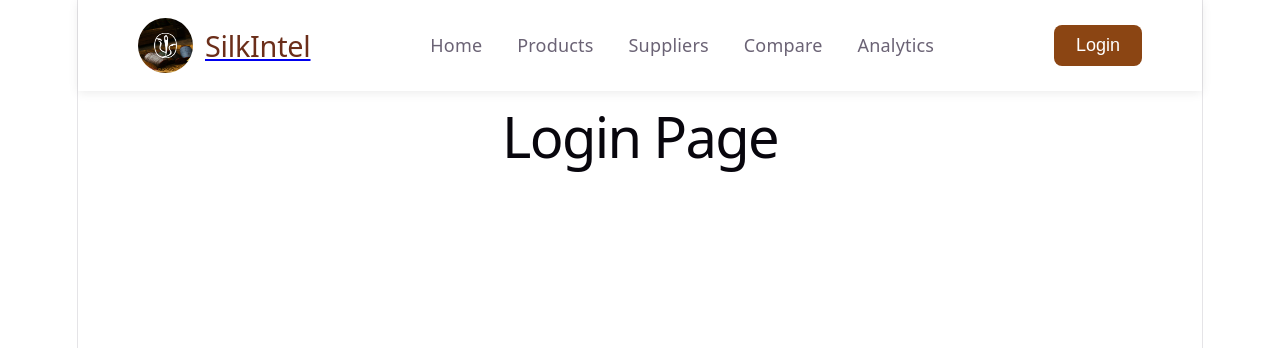
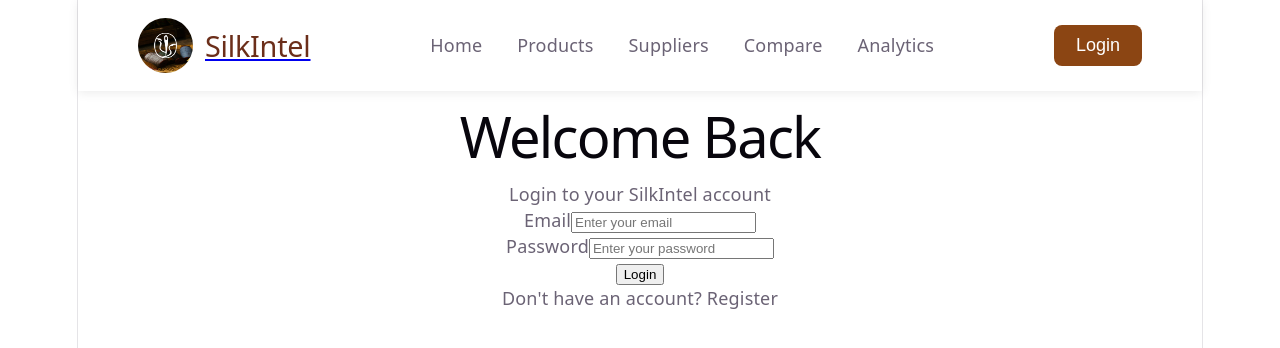
Before and after one commit to developer-krk/silk-intel, a React (Vite) app: page /login in a window 1280 px wide. Shown: the top 348 px of the page. Built offline with nearby package versions, Linux system fonts and the light colour scheme.

Commit message:
authentication implemented

```diff
--- a/src/pages/Login.jsx
+++ b/src/pages/Login.jsx
@@ -1,6 +1,88 @@
+import { useState } from "react";
+
 function Login() {
+    const [email, setEmail] = useState("");
+    const [password, setPassword] = useState("");
+
+    async function handleSubmit(e) {
+        e.preventDefault();
+
+        try {
+            const response = await fetch(
+                "http://localhost:5000/api/auth/login",
+                {
+                    method: "POST",
+                    headers: {
+                        "Content-Type": "application/json"
+                    },
+                    body: JSON.stringify({
+                        email,
+                        password
+                    })
+                }
+            );
+
+            const data = await response.json();
+            if (!response.ok) {
+                console.log(data.message);
+                return;
+            }
+            //console.log(data);
+            localStorage.setItem("token", data.token);
+            localStorage.setItem("user", JSON.stringify(data.user));
+
+            console.log("Saved token:", localStorage.getItem("token"));
+            console.log("Saved user:", localStorage.getItem("user"));
+            console.log("Current origin:", window.location.origin);
+
+            console.log("Login successful");
+
+        } catch (error) {
+            console.log(error);
+        }
+    }
+
     return (
-        <h1>Login Page</h1>
+        <div className="login-page">
+            <div className="login-box">
+                <h1>Welcome Back</h1>
+                <p>Login to your SilkIntel account</p>
+
+                <form onSubmit={handleSubmit}>
+
+                    <div className="form-group">
+                        <label>Email</label>
+                        <input
+                            type="email"
+                            placeholder="Enter your email"
+                            value={email}
+                            onChange={(e) => setEmail(e.target.value)}
+                            required
+                        />
+                    </div>
+
+                    <div className="form-group">
+                        <label>Password</label>
+                        <input
+                            type="password"
+                            placeholder="Enter your password"
+                            value={password}
+                            onChange={(e) => setPassword(e.target.value)}
+                            required
+                        />
+                    </div>
+
+                    <button type="submit">
+                        Login
+                    </button>
+
+                </form>
+
+                <p className="register-link">
+                    Don't have an account? <span>Register</span>
+                </p>
+            </div>
+        </div>
     );
 }
 
```
Also changed, not shown: 2 other files (tests, documents, lock files or other folders).
